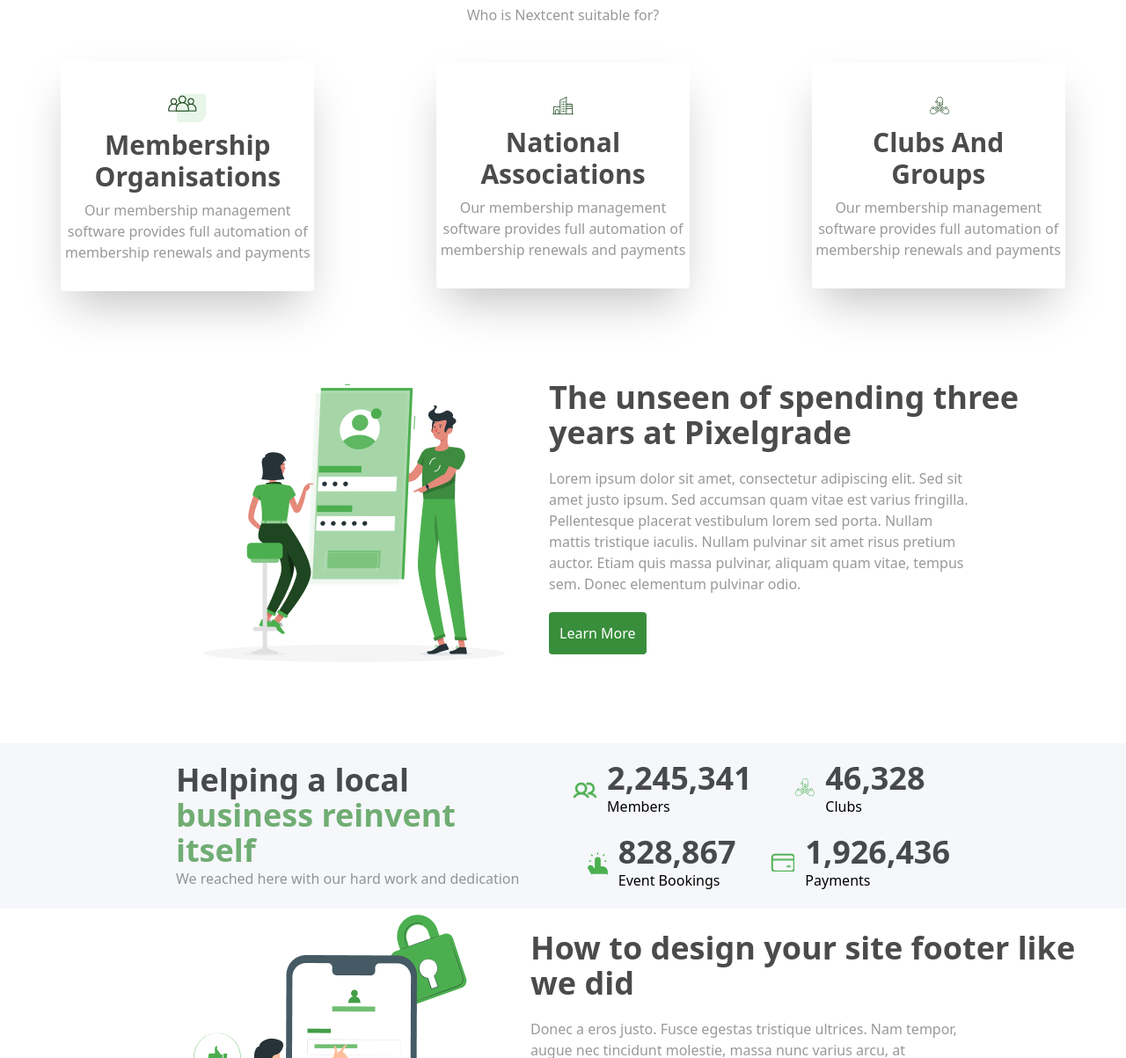
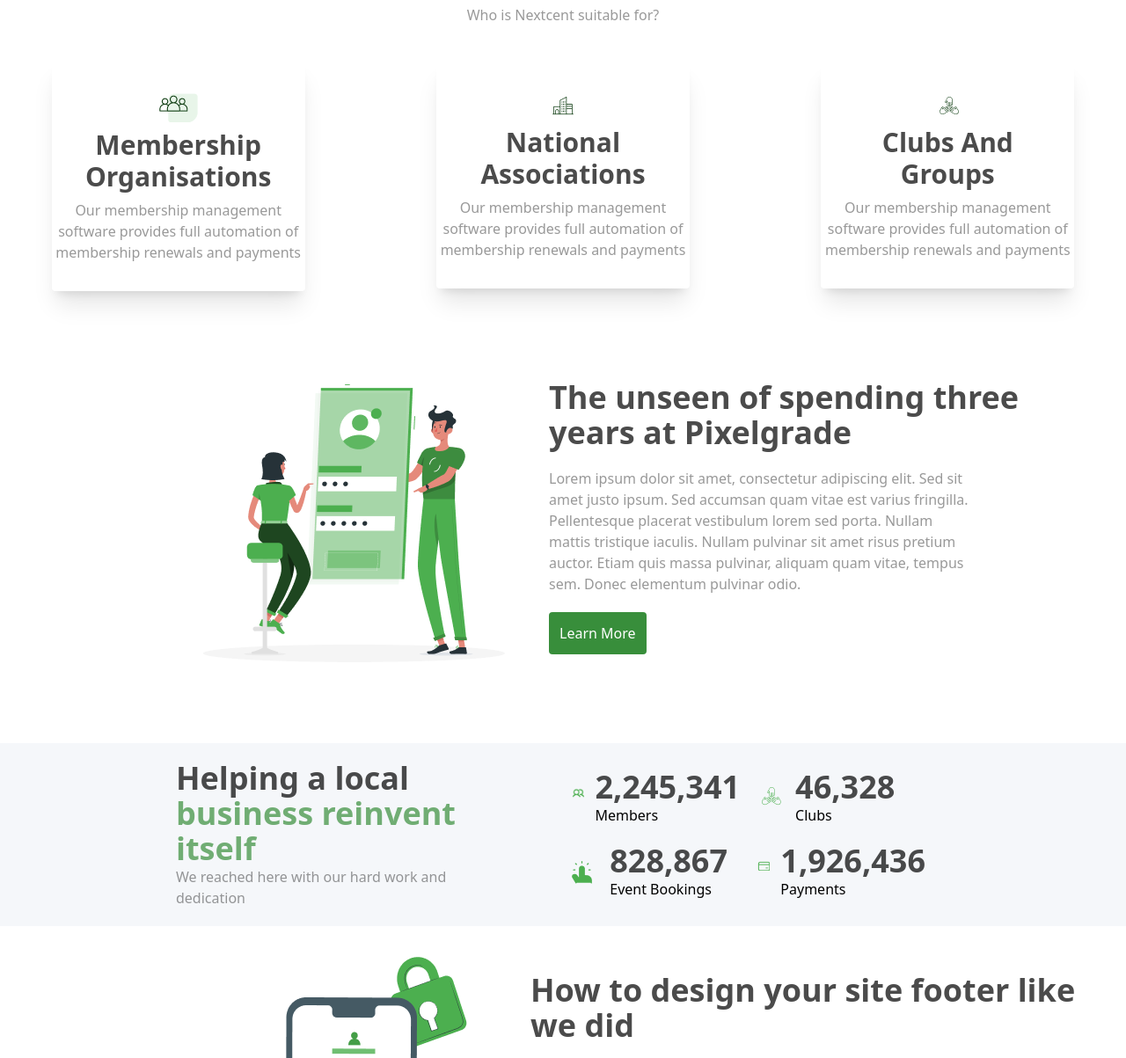
Before and after one commit to GodpeaceKs/Landing-page-Nexcent, a website: page index.html in a window 1280 px wide. Shown: the part 765-1968 px from the top of the page at 88% size. Drawn offline with Linux system fonts and the light colour scheme.

Commit message:
responsive s3

```diff
--- a/index.html
+++ b/index.html
@@ -80,8 +80,8 @@
             Who is Nextcent suitable for?
         </p>
     </div>
-    <div class="grid grid-cols-1 sm:grid-cols-2 lg:grid-cols-3 my-10 place-items-center">
-        <div class="shadow-2xl w-2xs flex flex-col items-center rounded-sm">
+    <div class="grid grid-cols-1 gap-8 sm:grid-cols-2 lg:grid-cols-3 my-10 place-items-center">
+        <div class="shadow-xl w-2xs flex flex-col items-center rounded-sm">
             <img src="./src/assets/images/Icon (2).png" alt="icon1" class="mt-8">
             <h2 class="text-3xl font-bold opacity-70 mt-2">Membership</h2>
             <h2 class="text-3xl font-bold opacity-70">Organisations</h2>
@@ -91,7 +91,7 @@
                 <p class="opacity-40 mb-8">membership renewals and payments</p>
             </p>
         </div>
-        <div class="shadow-2xl w-2xs flex flex-col items-center rounded-sm">
+        <div class="shadow-xl w-2xs flex flex-col items-center rounded-sm">
             <img src="./src/assets/images/Icon (3).png" alt="icon1" class="mt-8">
             <h2 class="text-3xl font-bold opacity-70 mt-2">National</h2>
             <h2 class="text-3xl font-bold opacity-70">Associations</h2>
@@ -101,7 +101,7 @@
                 <p class="opacity-40 mb-8">membership renewals and payments</p>
             </p>
         </div>
-        <div class="shadow-2xl w-2xs flex flex-col items-center rounded-sm">
+        <div class="shadow-xl w-2xs flex flex-col items-center rounded-sm">
             <img src="./src/assets/images/Icon (4).png" alt="icon1" class="mt-8">
             <h2 class="text-3xl font-bold opacity-70 mt-2">Clubs And</h2>
             <h2 class="text-3xl font-bold opacity-70">Groups</h2>
@@ -142,12 +142,12 @@
         <div class="flex flex-col gap-10 xl:px-50 items-center lg:flex lg:flex-row lg:justify-between lg:px-5">
             <div class="flex justify-center">
                 <div>
-                    <h2 class="text-3xl sm:text-4xl font-semibold opacity-70">Helping a local</h2>
-                    <h2 class="text-3xl sm:text-4xl font-semibold opacity-70 text-[#388E3B]">business reinvent itself</h2>
-                    <p class="opacity-40">We reached here with our hard work and dedication</p>
+                    <h2 class="text-3xl sm:text-4xl font-semibold opacity-70 text-center sm:text-start">Helping a local</h2>
+                    <h2 class="text-3xl sm:text-4xl font-semibold opacity-70 text-[#388E3B] text-center sm:text-start">business reinvent itself</h2>
+                    <p class="opacity-40 text-center sm:text-start">We reached here with our hard work and dedication</p>
                 </div>
             </div>
-            <div class="grid grid-cols-2 gap-5">
+            <div class="grid grid-cols-2 gap-5 px-7">
                 <div class="flex gap-3 justify-center">
                     <div class="mt-5">
                         <img src="./src/assets/images/Icon (5).png" alt="membership">
@@ -157,20 +157,20 @@
                         <p>Members</p>
                     </div>
                 </div>
-                <div class="flex gap-3 justify-center">
-                    <div class="mt-5">
+                <div class="flex gap-3">
+                    <div class="mt-5 ml-1">
                         <img src="./src/assets/images/Group 2.png" alt="group">
                     </div>
-                    <div>
+                    <div class="ml-1">
                         <h2 class="text-3xl sm:text-4xl font-semibold opacity-70">46,328</h2>
                         <p>Clubs</p>
                     </div>
                 </div>
-                <div class="flex gap-3 justify-center">
+                <div class="flex gap-3">
                     <div class="mt-5">
                         <img src="./src/assets/images/Vector.png" alt="vector">
                     </div>
-                    <div>
+                    <div class="ml-2">
                         <h2 class="text-3xl sm:text-4xl font-semibold opacity-70">828,867</h2>
                         <p>Event Bookings</p>
                     </div>
@@ -189,7 +189,7 @@
     </section>
 
     <section>
-        <div class="lg:flex lg:flex-row flex flex-col items-center lg:mx-20 xl:mx-40">
+        <div class="lg:flex lg:flex-row flex flex-col items-center lg:mx-20 xl:mx-40 mt-7">
             <img src="./src/assets/images/pana (2).png" alt="frame35" class="w-[352.16px] h-[363.3px] lg:w-auto lg:h-auto">
 
             <div class="flex flex-col items-center lg:flex-none lg:items-start lg:w-[72%]">
@@ -256,7 +256,7 @@
             </p>
         </div>
         <div class="grid grid-cols-1 lg:grid-cols-2 lg:gap-5 xl:grid-cols-3 mt-10 items-center gap-10 xl:w-screen">
-            <div class="flex flex-col w-max sm:items-center md:ml-20 lg:ml-0 xl:-ml-20">
+            <div class="flex flex-col w-max sm:items-center md:ml-20 lg:ml-0 xl:-ml-20 ml-5">
                 <div class="w-max relative z-0">
                     <img src="./src/assets/images/image 18 (1).png" alt="" class="w-3/4 sm:w-85 sm:h-auto ml-9">
                 </div>
@@ -267,7 +267,7 @@
                     <a href="#" class="font-bold text-xl text-[#388E3B]">Readmore →</a>
                 </div>
             </div>
-            <div class="flex flex-col w-max sm:items-center md:ml-20 lg:ml-0 xl:-ml-20">
+            <div class="flex flex-col w-max sm:items-center md:ml-20 lg:ml-0 xl:-ml-20 ml-5">
                 <div class="w-max relative z-0">
                     <img src="./src/assets/images/image 19 (3).png" alt="" class="w-3/4 sm:w-85 sm:h-auto ml-9">
                 </div>
@@ -278,7 +278,7 @@
                     <a href="#" class="font-bold text-xl text-[#388E3B]">Readmore →</a>
                 </div>
             </div>
-            <div class="flex flex-col w-max sm:items-center md:ml-20 lg:ml-0 xl:-ml-20">
+            <div class="flex flex-col w-max sm:items-center md:ml-20 lg:ml-0 xl:-ml-20 ml-5">
                 <div class="w-max relative z-0">
                     <img src="./src/assets/images/image 20 (2).png" alt="" class="w-3/4 sm:w-85 sm:h-auto ml-9">
                 </div>
@@ -295,7 +295,7 @@
 
     <section class="bg-[#F5F7FA] h-[60vh]" >
         <div class="flex justify-center">
-            <h1 class="text-5xl font-semibold opacity-50">
+            <h1 class="text-3xl sm:text-5xl font-semibold opacity-50">
                 Pallentesque suscipit
             </h1>
         </div>
```
Also changed, not shown: src/css/output.css.
